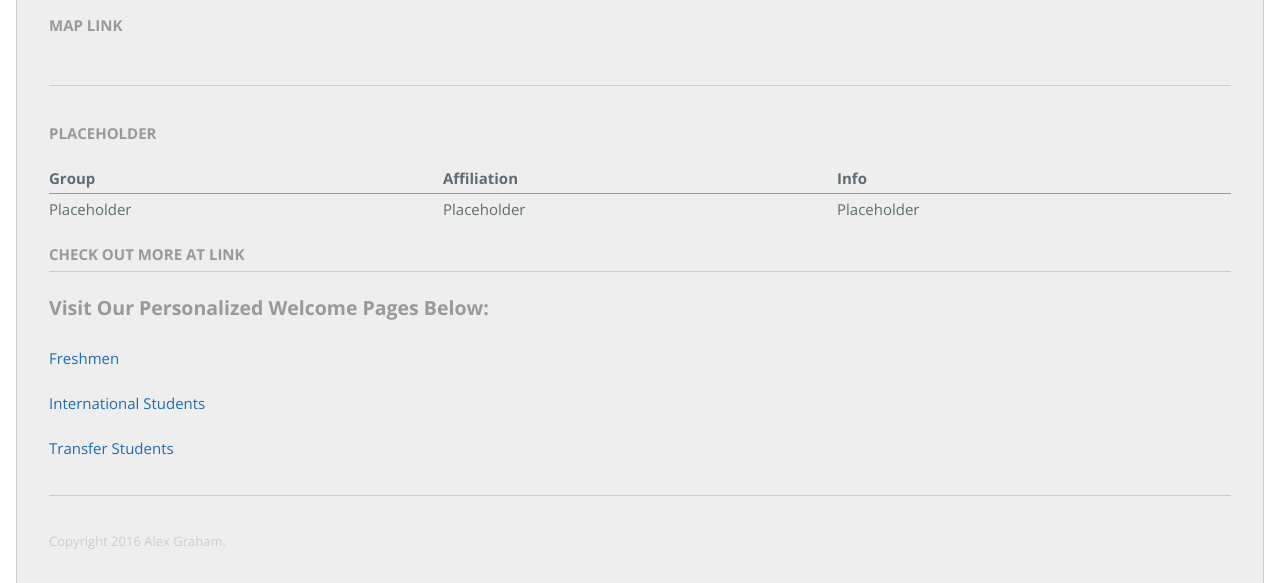
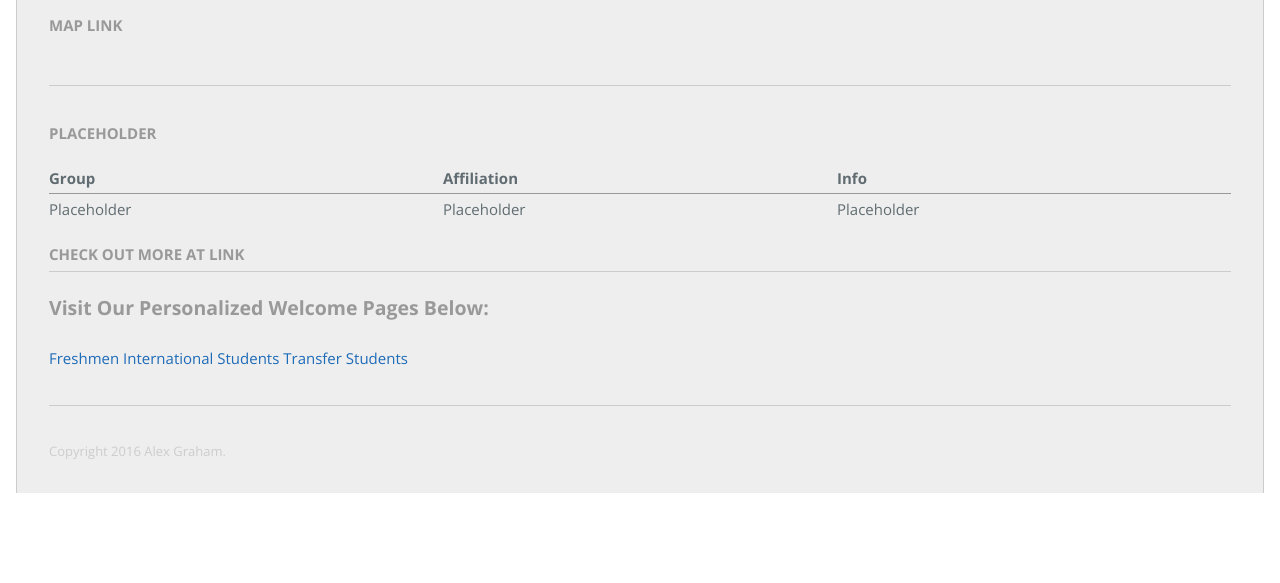
Before and after one commit to alexdgraham/QAHome, a plain HTML site: page index.html in a window 1280 px wide. Shown: the part 438-1021 px from the top of the page. After the commit the page ends 931 px from the top, so only its background shows below. Drawn offline with nearby package versions, Linux system fonts and the light colour scheme; files whose address does not match are found by name.

Commit message:
Update index.html

```diff
--- a/index.html
+++ b/index.html
@@ -53,9 +53,9 @@
         <h3>Check out more at link</h3>
         <hr>
         <h2>Visit Our Personalized Welcome Pages Below:</h2>
-        <p><a href=”http://alexdgraham.github.io/QAFreshmen/”>Freshmen</a></p>
-        <p><a href=”http://alexdgraham.github.io/QAInternational/”>International Students</a></p>
-        <p><a href=”http://alexdgraham.github.io/QATransfer/”>Transfer Students</a></p>
+        <a href=”http://alexdgraham.github.io/QAFreshmen/”>Freshmen</a>
+        <a href=”http://alexdgraham.github.io/QAInternational/”>International Students</a>
+        <a href=”http://alexdgraham.github.io/QATransfer/”>Transfer Students</a>
       </section>
 
       <footer class="site-footer">
```
